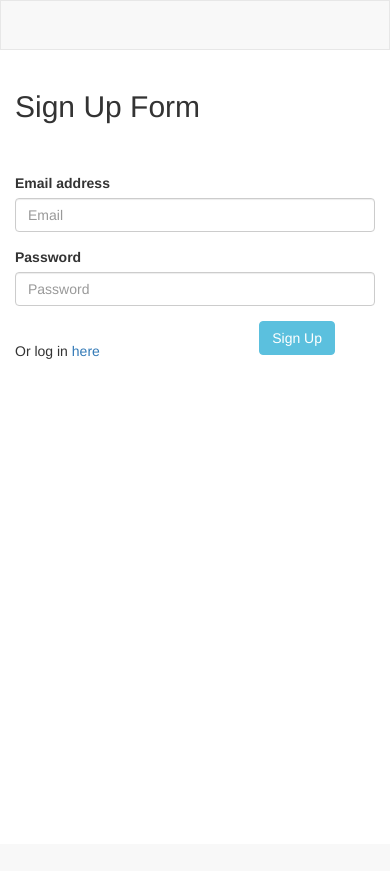
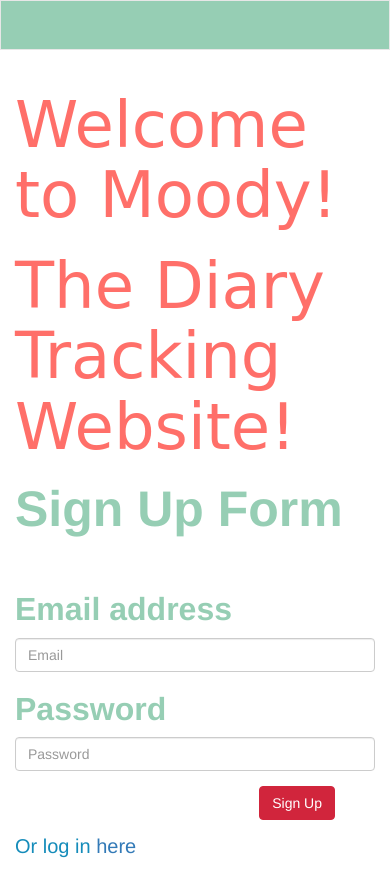
Before and after one commit to Rconat/Mood-Tracker-App-Project-2, a Node server app: page / in a window 390 px wide. Before the commit the page ends 359 px from the top, so only its background shows below. Run offline with Node 20, Linux system fonts and the light colour scheme; some libraries are stand-ins or nearby versions.

Commit message:
add some style

```diff
--- a/public/js/graphs.js
+++ b/public/js/graphs.js
@@ -64,7 +64,7 @@ $(document).ready(() => {
         AddDataSet(datasetWithOthers, datasetAlone, "Mood Ratings: With Others (pets included)");
     }
     function handleEatenToday_Click() {
-        AddDataSet(datasetEatenToday, datasetNotEaten, "Mood Ratings: When Eaten Today (not just coffe)");
+        AddDataSet(datasetEatenToday, datasetNotEaten, "Mood Ratings: When Eaten Today (not just coffee)");
     }
     function handleMeds_Click() {
         AddDataSet(datasetTakenMeds, datasetNoMeds, "Mood Ratings: Taken Medications");
--- a/public/stylesheets/style.css
+++ b/public/stylesheets/style.css
@@ -2,7 +2,9 @@ form.signup,
 form.login {
   margin-top: 50px;
 }
-
+/* .container{
+  width:100%;
+} */
 .form-check{
     float: right;
 }
@@ -30,7 +32,7 @@ form.login {
 
  .ratingDiv{
     border-style: solid;
-    border-width: 1px;
+    /* border-width: 1px; */
     height: 50px;
     width: 40%;
     padding-left: 10px;
@@ -107,14 +109,14 @@ form.login {
   margin: 5px;
 }
 
-
+/*
 button.submit {
   float: right;
   margin-bottom: 30px;
   color: #fff;
   background-color: #5bc0de;
   border-color: #5bc0de;
-}
+} */
 
 
 #diaryDiv {
@@ -137,15 +139,15 @@ button.submit {
  }
 
  .btn{
-    /* display:flex;
-    justify-content: space-between; */
+    display:flex;
+    justify-content: space-between;
     color: white;
     float: right;
-    background-color: #5bc0de;
-    border-color: #5bc0de;
+    background-color: #d1253c;
+    border-color: #d1253c;
     text-transform: none;
     margin-right: 40px;
-    margin-bottom: 20px;;
+    position:relative
 }
 
 #wicon {
@@ -153,3 +155,87 @@ button.submit {
   min-width: 80px;
   background-color: gainsboro;
 }
+#logoutId {
+  float: right;
+}
+
+.backgroundColor{
+  background-color: rgb(235, 231, 231);
+}
+
+.iconColor{
+  color:gold;
+}
+
+.navbarColor {
+  background-color: #96ceb4;
+  height: 100px;
+}
+
+#moodyTitle {
+  font-family: 'Akaya Telivigala', cursive;
+ font-size: 200%;
+
+color:#ff6f69;
+
+}
+.center {
+  display: block;
+  margin-left:auto;
+  margin-right: auto;
+  width: 20%;
+  float:left;
+}
+
+.signUpHeader{
+  color: #96ceb4;
+  font-size: 50px;
+  font-weight: bolder;
+}
+
+.signUpFont{
+ font-size: xx-large;
+ color: #96ceb4;
+}
+
+.orLogInFont{
+  color:#158CBA;
+  font-size: 20px;
+}
+
+.navbar-default{
+  background-color: #96ceb4;
+  width: 100%;
+  border-radius: 0px;
+}
+.membersTitle{
+  font-size: xx-large;
+ color: #ff6f69;
+ font-weight: bold;
+ float: center;
+}
+
+.recordAMood{
+  font-size: xx-large;
+  color: #ff6f69;
+  font-weight: bold;
+}
+
+.diaryBubbles{
+  font-size: xx-large;
+  color: #ffcc5c;
+  font-weight: bold;
+}
+h4{
+  color: #ff6f69;
+  font-weight: bold;
+}
+.navbar-brand{
+  float:left;
+}
+
+#moodyHeader {
+  font-size: 50px;
+  font-family: 'Akaya Telivigala', cursive;
+  color:#ff6f69;
+}
--- a/views/graphs.handlebars
+++ b/views/graphs.handlebars
@@ -1,6 +1,7 @@
 <script src="js/graphs.js" type="text/javascript"></script>
 
-<div class="container">
+<div class="container backgroundColor">
+  <p style="text-align:center"id="moodyHeader">Moody</p>
 
   <div class="finalPageGraph">
     <div id="graphDiv" class="finalGraphBody">
@@ -22,7 +23,7 @@
 
     <button type="button" id="all" class="btn btn-light">All Parameters</button>
     <button type="button" id="taken-meds" class="btn btn-light">Taken Medications</button>
-    <button type="button" id="eaten-today" class="btn btn-primary">Eaten Today</button>
+    <button type="button" id="eaten-today" class="btn btn-light">Eaten Today</button>
     <button type="button" id="with-others" class="btn btn-light">With Others</button>
 
   </div>
--- a/views/signup.handlebars
+++ b/views/signup.handlebars
@@ -1,7 +1,9 @@
 <div class="container">
     <div class="row">
-      <div class="col-md-6 col-md-offset-3">
-        <h2>Sign Up Form</h2>
+      <div class="col-md-6 col-md-offset-3 signUpFont">
+        <h2 id="moodyTitle">Welcome to Moody!</h2>
+        <h2 id="moodyTitle">The Diary Tracking Website!</h2>
+        <h2 class="signUpHeader" >Sign Up Form</h2>
         <form class="signup">
           <div class="form-group">
             <label for="exampleInputEmail1">Email address</label>
@@ -15,10 +17,10 @@
             <span class="glyphicon glyphicon-exclamation-sign" aria-hidden="true"></span>
             <span class="sr-only">Error:</span> <span class="msg"></span>
           </div>
-          <button type="submit" class="btn btn-default">Sign Up</button>
+          <button type="submit" class="btn btn-default ">Sign Up</button>
         </form>
         <br />
-        <p>Or log in <a href="/login">here</a></p>
+        <p class="orLogInFont">Or log in <a href="/login">here</a></p>
       </div>
     </div>
   </div>
```
Also changed, not shown: views/login.handlebars (+4 -4 lines).
